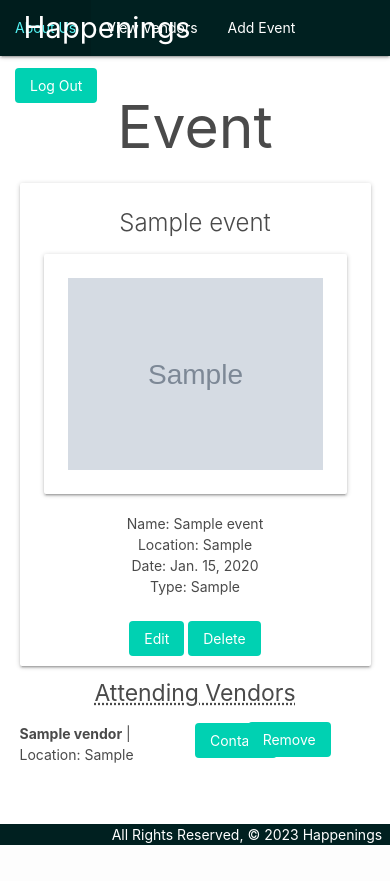
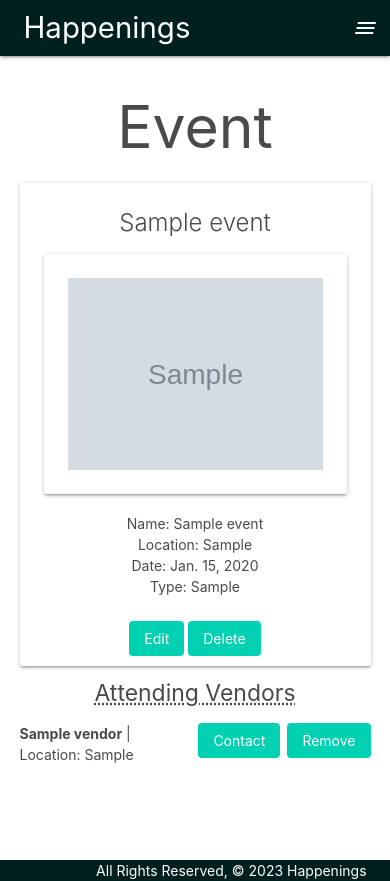
Before and after one commit to wfung14/Happenings, a Django app: page /events/1/ in a window 390 px wide. Before the commit the page ends 845 px from the top, so only its background shows below. Run offline with Django 4.2, Linux system fonts and the light colour scheme; a user stored in the database is signed in; tables that the repository leaves empty hold one stand-in row (values such as "Sample post"); grey boxes marked "Sample" are stand-in pictures.

Commit message:
make site fully responsive

```diff
--- a/happeningconnoisseur/main_app/static/css/style.css
+++ b/happeningconnoisseur/main_app/static/css/style.css
@@ -1,3 +1,6 @@
+
+
+
 body {
   display: flex;
   min-height: 100vh;
@@ -54,13 +57,9 @@ margin-bottom: 15px;
   float: left;
 }
 
-.event_col form {
-margin-top: -2.6vh;
-float: left;
-}
-
 #vendor_display {
 margin-bottom: 5%;
+display: flex;
 }
 
 #vendor_dropdown form {
@@ -101,3 +100,52 @@ margin-top: 0;
 .img img{
   width: 30%;
 }
+
+.hamburger {
+  font-family: 'Material Icons';
+  display: inline;
+}
+
+.right {
+  margin-right: 4%;
+}
+
+
+
+.drpdwn-content {
+  display: none;
+  position: absolute;
+  background-color: #002020;
+  min-width: 160px;
+  z-index: 1;
+  float: left;
+  right:0%;
+  width: 25%;
+}
+
+.drpdwn-content a:hover {
+  color: #53F1F1;
+}
+
+.drpdwn li {
+  width: 100%;
+}
+
+.login_btns .is-primary {
+  margin-left: 35%;
+  margin-top: 2%;
+  width: 100px;
+}
+
+
+.silo1 {
+  margin-right: 2%;
+}
+
+#vendor_display p {
+margin-right: 2%;
+}
+
+
+
+.show {display:block;}
--- a/happeningconnoisseur/main_app/templates/base.html
+++ b/happeningconnoisseur/main_app/templates/base.html
@@ -24,6 +24,7 @@
   href="{% static 'css/style.css' %}"
 />
 <script src="https://cdnjs.cloudflare.com/ajax/libs/materialize/1.0.0/js/materialize.min.js"></script>
+<link href="https://fonts.googleapis.com/icon?family=Material+Icons" rel="stylesheet">
   </head>
   <body>
     <header class="navbar-fixed">
@@ -38,23 +39,65 @@
               >
             </li>
           </ul>
-          <ul class="right">
-            <li><a href="/about">About Us</a></li>
+          <div class="drpdwn">
+            <div class="right">
+
+              <a href="#">
+                <i class="hamburger" onclick="myFunction()">menu</i>
+              </a>
+            </div><br>
+          <div id="myDropdown" class="drpdwn-content">
+          <ul>
             {% if user.is_authenticated %}
-            <li><a href="/vendors">View Vendors</a></li>
-            <li><a href="/events/add">Add Event</a></li>
-            <li><a href="{% url 'logout' %}"><input class="button is-primary" type="submit" value="Log Out"></a></li>
-            {% else %}
-            <li><a href="{% url 'signup' %}"><input class="button is-primary" type="submit" value="Sign Up"></a></li>
-            <li><a href="{% url 'login' %}"><input class="button is-primary" type="submit" value="Log In"></a></li>
+            <li><a href="/events/add">Add Event</a></li><br>
+            <li><a href="/vendors">View Vendors</a></li><br>
+            <li><a href="/about">About Us</a></li><br>
+            <div class="login_btns">
+              <li><a href="{% url 'logout' %}"><input class="button is-primary" type="submit" value="Log Out"></a></li><br>
+              {% else %}
+              <li><a href="{% url 'signup' %}"><input class="button is-primary" type="submit" value="Sign Up"></a></li><br>
+              <li><a href="{% url 'login' %}"><input class="button is-primary" type="submit" value="Log In"></a></li>
+            </div>
             {% endif %}
           </ul>
         </div>
+        </div>
+        </div>
       </nav>
     </header>
-    <main class="container">{% block content %} {% endblock %}</main>
+    <main class="container">{% block content %}
+
+
+      {% endblock %}
+      <script>/* When the user clicks on the button,
+        toggle between hiding and showing the dropdown content */
+        function myFunction() {
+          document.getElementById("myDropdown").classList.toggle("show");
+        }
+
+        // Close the dropdown menu if the user clicks outside of it
+        window.onclick = function(event) {
+          if (!event.target.matches('.dropbtn')) {
+            var dropdowns = document.getElementsByClassName("dropdown-content");
+            var i;
+            for (i = 0; i < dropdowns.length; i++) {
+              var openDropdown = dropdowns[i];
+              if (openDropdown.classList.contains('show')) {
+                openDropdown.classList.remove('show');
+              }
+            }
+          }
+        }</script>
+    </main>
+
+
+
     <footer class="page-footer">
       <div class="right">All Rights Reserved, &copy; {% now 'Y' %} Happenings &nbsp;</div>
     </footer>
+
+
+
+
   </body>
 </html>
--- a/happeningconnoisseur/main_app/templates/events/detail.html
+++ b/happeningconnoisseur/main_app/templates/events/detail.html
@@ -30,10 +30,14 @@
       <div class="event_col">
       <div id="vendor_display">
         <p><b>{{ vendor.name }}</b> | Location: {{ vendor.location }}</p>
-        <a href="mailto:{{ vendor.email }}"><button class="button is-primary">Contact</button></a>
-        <form action="{% url 'unassoc_vendor' event.id vendor.id %}" method="POST"><br>
-          {% csrf_token %}
-          <input class="button is-primary" type="submit" value="Remove">
+        <div class="silo1">
+          <a href="mailto:{{ vendor.email }}"><button class="button is-primary">Contact</button></a>
+        </div>
+        <div class="silo2">
+          <form action="{% url 'unassoc_vendor' event.id vendor.id %}" method="POST">
+            {% csrf_token %}
+            <input class="button is-primary" type="submit" value="Remove">
+          </div>
         </form>
         <br>
     </div>
```
